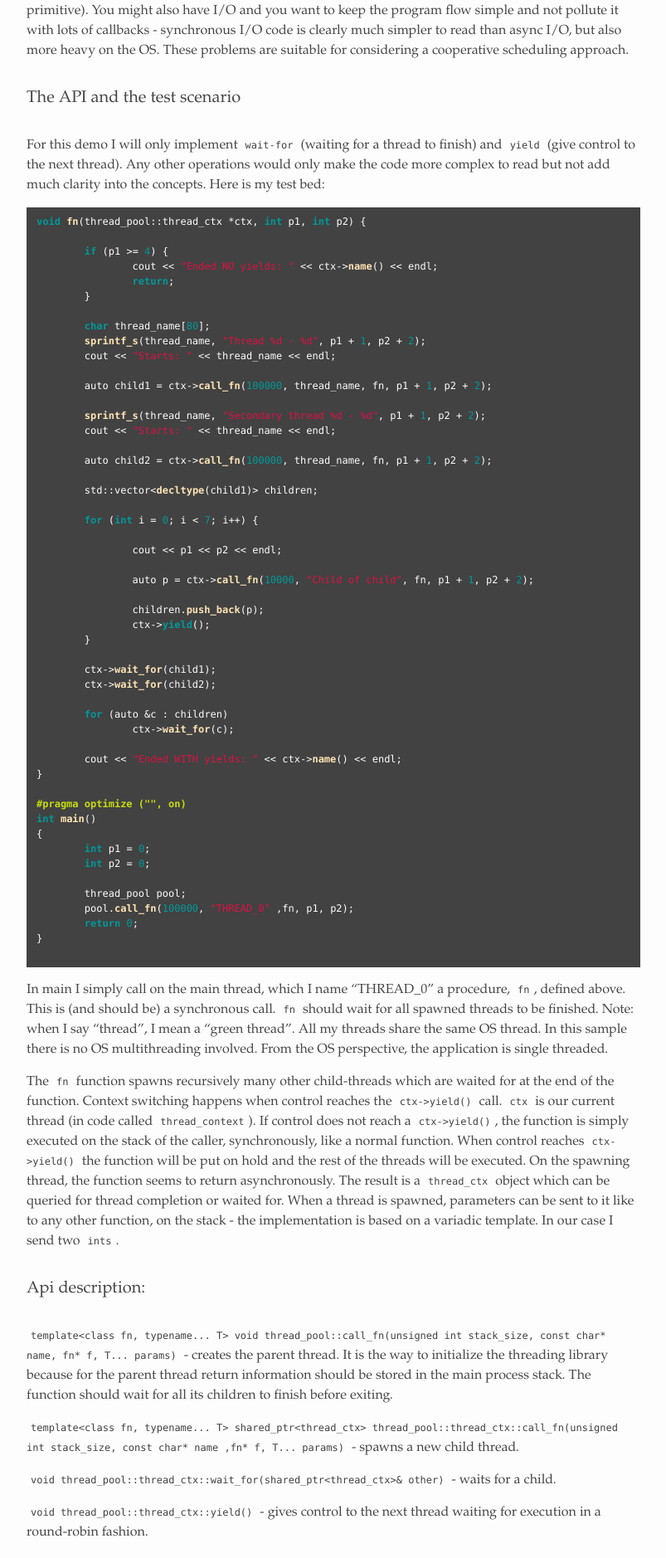
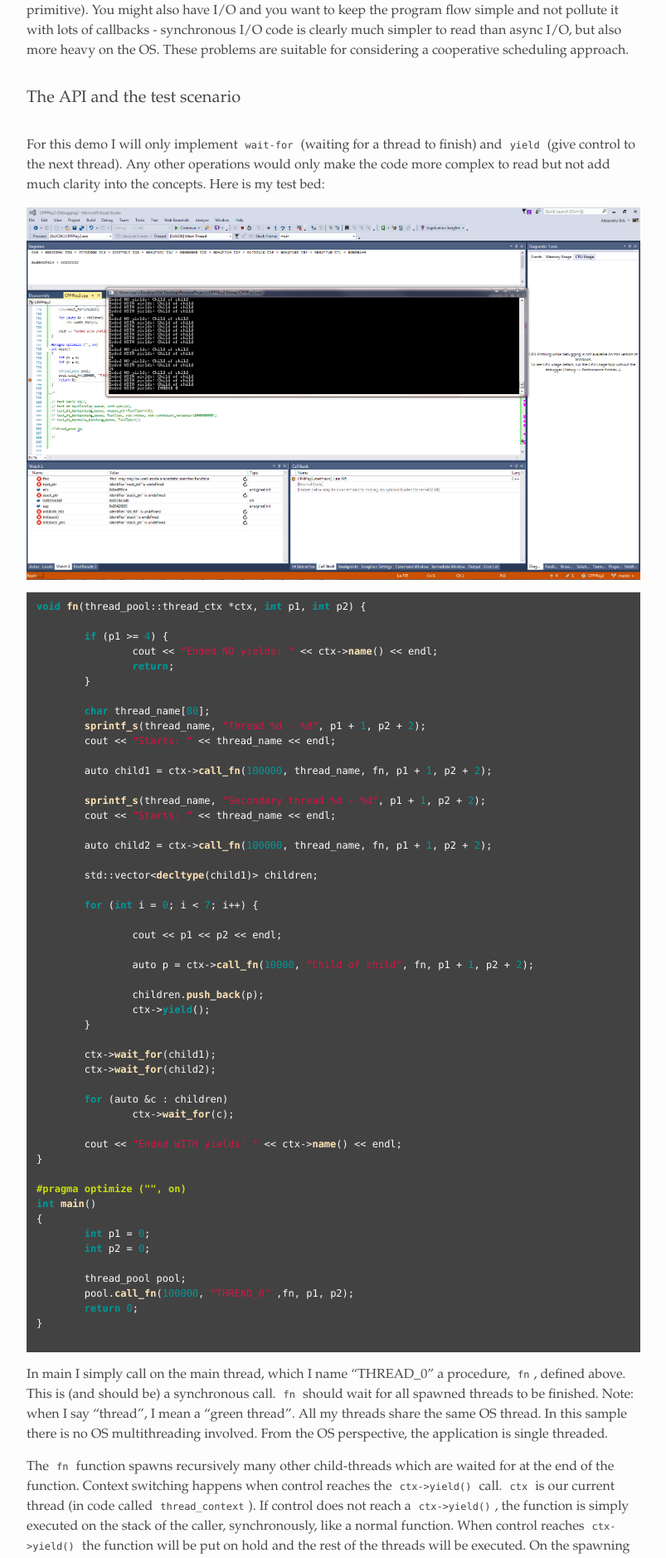
Before and after one commit to alexandrugris/my-jekyll-tech-blog, a Jekyll site: the page built from MyBlog/_posts/2017-03-09-C++-Play-GreenThreads.markdown, in a window 1280 px wide. Shown: the part 581-2459 px from the top of the page at 83% size, without its empty margins (238-1041 px from the left). Built offline with Jekyll 4.4.1, drawn with Linux system fonts in a browser that asks for light colours.

Commit message:
Update 2017-03-09-C++-Play-GreenThreads.markdown

````diff
--- a/MyBlog/_posts/2017-03-09-C++-Play-GreenThreads.markdown
+++ b/MyBlog/_posts/2017-03-09-C++-Play-GreenThreads.markdown
@@ -14,6 +14,8 @@ You have N CPUs and M threads, where M >> N  - the case for actors, for instance
 ### The API and the test scenario
 
 For this demo I will only implement `wait-for` (waiting for a thread to finish) and `yield` (give control to the next thread). Any other operations would only make the code more complex to read but not add much clarity into the concepts. Here is my test bed:
+
+![vs_run]({{site.ur}}/assets/green_threads_1.png)
 
 ```csharp
 void fn(thread_pool::thread_ctx *ctx, int p1, int p2) {
````
